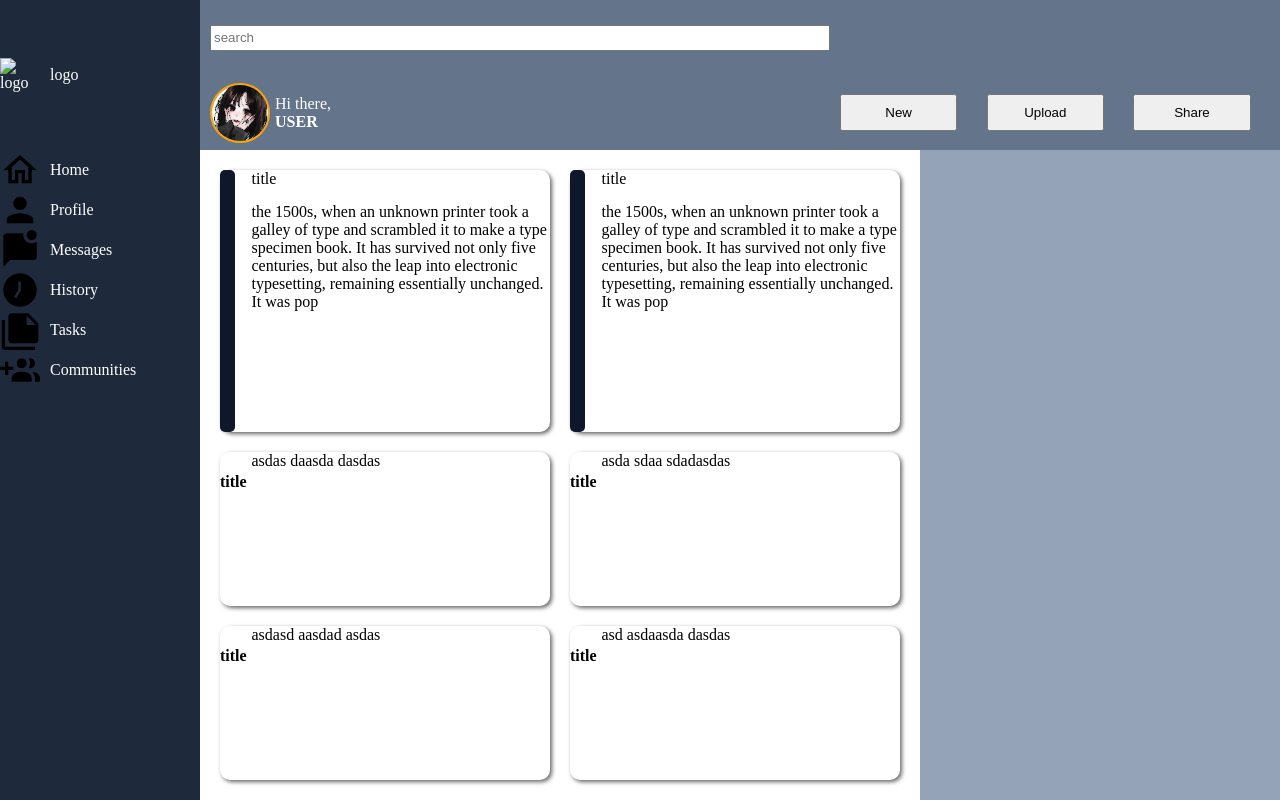
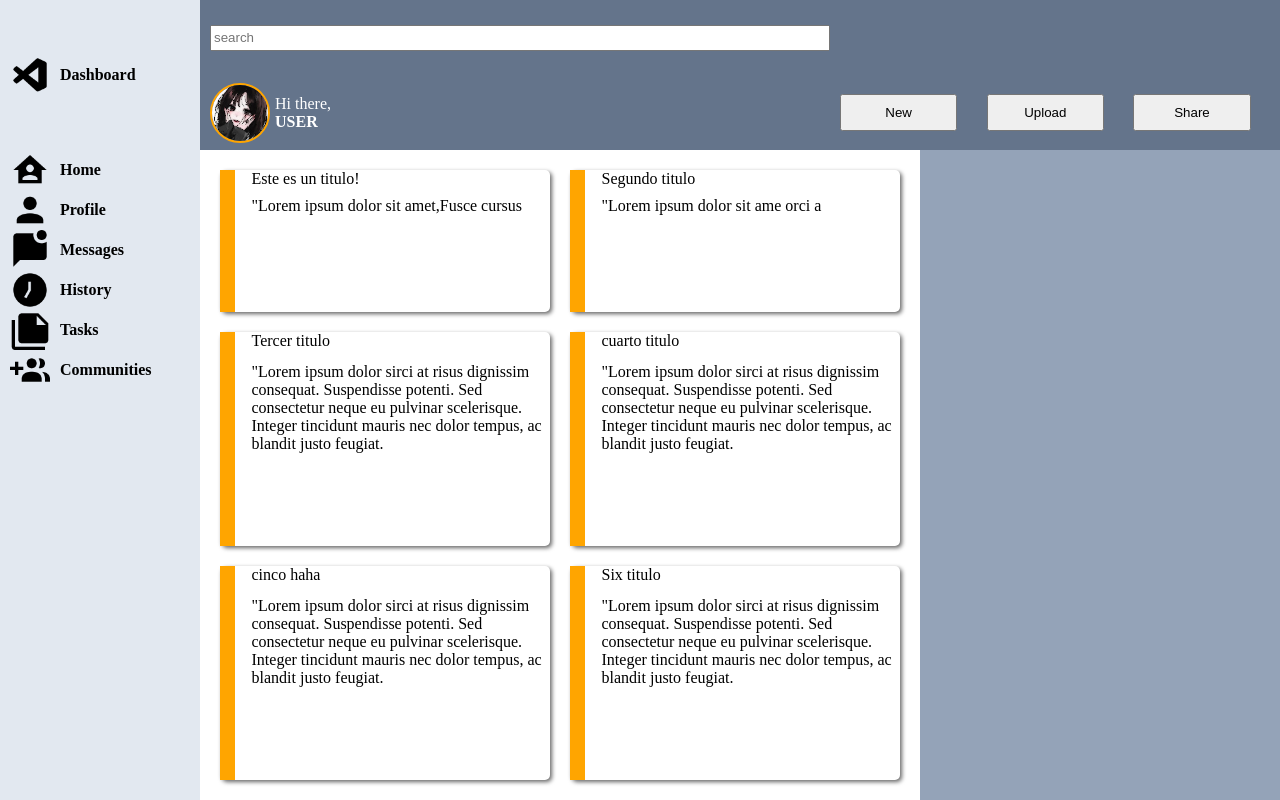
Before and after one commit to c-dez/odin-Admin-dashboard, a plain HTML site: page index.html in a window 1280 px wide. Drawn offline with Linux system fonts and the light colour scheme.

Commit message:
added cards content/js

```diff
--- /dev/null
+++ b/ap.js
@@ -0,0 +1,42 @@
+console.log('hello')
+//card = text content of .main
+//card1
+let card1_Title = document.querySelector('.card>#card1-title')
+card1_Title.textContent = 'Este es un titulo!'
+
+let card1_Text = document.querySelector('.card>#card1-text')
+card1_Text.textContent = '"Lorem ipsum dolor sit amet,Fusce cursus'
+//cadr2
+
+let card2_Title = document.querySelector('.card>#card2-title')
+card2_Title.textContent = 'Segundo titulo'
+
+let card2_Text = document.querySelector('.card>#card2-text')
+card2_Text.textContent = '"Lorem ipsum dolor sit ame orci a'
+//card3
+let card3_Title = document.querySelector('.card>#card3-title')
+card3_Title.textContent = 'Tercer titulo'
+
+let card3_Text = document.querySelector('.card>#card3-text')
+card3_Text.textContent = '"Lorem ipsum dolor sirci at risus dignissim consequat. Suspendisse potenti. Sed consectetur neque eu pulvinar scelerisque. Integer tincidunt mauris nec dolor tempus, ac blandit justo feugiat.'
+
+//card4
+let card4_Title = document.querySelector('.card>#card4-title')
+card4_Title.textContent = 'cuarto titulo'
+
+let card4_Text = document.querySelector('.card>#card4-text')
+card4_Text.textContent = '"Lorem ipsum dolor sirci at risus dignissim consequat. Suspendisse potenti. Sed consectetur neque eu pulvinar scelerisque. Integer tincidunt mauris nec dolor tempus, ac blandit justo feugiat.'
+
+//card5
+let card5_Title = document.querySelector('.card>#card5-title')
+card5_Title.textContent = 'cinco haha'
+
+let card5_Text = document.querySelector('.card>#card5-text')
+card5_Text.textContent = '"Lorem ipsum dolor sirci at risus dignissim consequat. Suspendisse potenti. Sed consectetur neque eu pulvinar scelerisque. Integer tincidunt mauris nec dolor tempus, ac blandit justo feugiat.'
+
+//card6
+let card6_Title = document.querySelector('.card>#card6-title')
+card6_Title.textContent = 'Six titulo'
+
+let card6_Text = document.querySelector('.card>#card6-text')
+card6_Text.textContent = '"Lorem ipsum dolor sirci at risus dignissim consequat. Suspendisse potenti. Sed consectetur neque eu pulvinar scelerisque. Integer tincidunt mauris nec dolor tempus, ac blandit justo feugiat.'
--- a/index.html
+++ b/index.html
@@ -4,6 +4,7 @@
     <meta charset="UTF-8">
     <meta name="viewport" content="width=device-width, initial-scale=1.0">
     <link rel="stylesheet" href="./style.css">
+    <script src="./ap.js" defer></script>
     <title>Document</title>
 </head>
 <body>
@@ -25,11 +26,11 @@
         </div>
         <div class="dashboard">
             <section id="items">
-                <img class="logo-img" src="" alt="logo">
-                <div class="logo-text">logo</div>
+                <img class="logo-img" src="./icons/microsoft-visual-studio-code.png" alt="logo">
+                <div class="logo-text">Dashboard</div>
             </section>
             <section id="items">
-                <img class="logo-img" src="./icons/home-outline.png" alt="menu">
+                <img class="logo-img" src="./icons/home-account.png" alt="menu">
                 <div class="logo-text">Home</div>
             </section>
             <section id="items">
@@ -58,31 +59,36 @@
             <div class="main">
                 <div class="card">
                     <div class="bar"></div>
-                    <div>title</div>
-                    <div>the 1500s, when an unknown printer took a galley of type and scrambled it to make a type specimen book. It has survived not only five centuries, but also the leap into electronic typesetting, remaining essentially unchanged. It was pop</div>
-                    </div>
+                    <div id="card1-title"></div>
+                    <div id="card1-text"></div>
+                </div>
                 <div class="card">
                     <div class="bar"></div>
-                    <div>title</div>
-                    <div>the 1500s, when an unknown printer took a galley of type and scrambled it to make a type specimen book. It has survived not only five centuries, but also the leap into electronic typesetting, remaining essentially unchanged. It was pop</div>
-
+                    <div id="card2-title"></div>
+                    <div id="card2-text"></div>
                 </div>
                 <div class="card">
-                    <h4>title</h4>
-                    <div>asdas daasda dasdas</div>
+                    <div class="bar"></div>
+                    <div id="card3-title"></div>
+                    <div id="card3-text"></div>
                 </div>
                 <div class="card">
-                    <h4>title</h4>
-                    <div>asda sdaa sdadasdas</div>
+                    <div class="bar"></div>
+                    <div id="card4-title"></div>
+                    <div id="card4-text"></div>
                 </div>
                 <div class="card">
-                    <h4>title</h4>
-                    <div>asdasd aasdad asdas</div>
+                    <div class="bar"></div>
+                    <div id="card5-title"></div>
+                    <div id="card5-text"></div>
                 </div>
                 <div class="card">
-                    <h4>title</h4>
-                    <div>asd asdaasda dasdas</div>
+                    <div class="bar"></div>
+                    <div id="card6-title"></div>
+                    <div id="card6-text"></div>
                 </div>
+
+
 
             </div>
             <div class="side-cards"></div>
--- a/style.css
+++ b/style.css
@@ -73,13 +73,15 @@ body{
     /* background-color: lightgray; */
 }
 .dashboard{
-    background-color: #1e293b;
+    background-color: #e2e8f0;
     grid-row: 1/5;
     display: grid;
     /* grid-template-columns: repeat(2,1fr); */
     grid-template-rows: 150px ;
     grid-auto-rows: 5%;
-    color: white;
+    color: black;
+    font-weight: bold;
+    padding-left: 5%;
 }
 #items{
     display: grid;
@@ -116,11 +118,11 @@ body{
    grid-template-rows:20px 1fr ;
    gap: 5%;
    box-shadow: 2px 2px 4px rgba(0, 0, 0, 0.6);
-   border-radius: 10px;
+   border-radius: 5px;
 
 }
 .bar{
-    background-color: #0f172a;
+    background-color:orange;
     grid-row: 1/3;
-    border-radius: 5px;
+    /* border-radius: 5px; */
 }
```
Also changed, not shown: icons/home-account.png (added), icons/microsoft-visual-studio-code.png (added), text/card1.txt (added).
